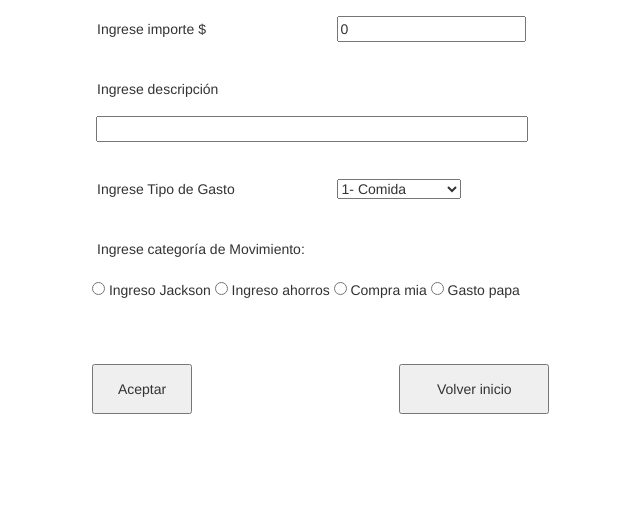
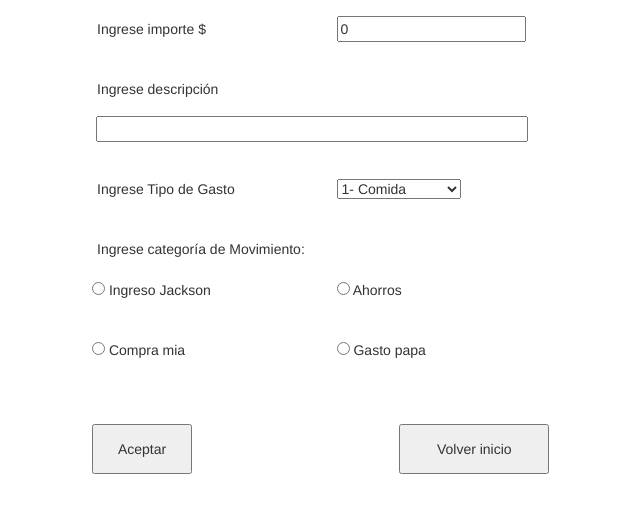
Before and after one commit to willynasiff/america, a Flask app: page /cargarMovimiento in a window 1280 px wide. Shown: the part 122-640 px from the top of the page, without its empty margins (328-968 px from the left). Run offline with Flask 2, Linux system fonts and the light colour scheme; data comes from the database, SQL or seed files in the repository; both versions use the stored data as it was after the commit; some libraries are stand-ins or nearby versions.

Commit message:
los nuevos cambios

```diff
--- a/fuente/mostrarGastos.py
+++ b/fuente/mostrarGastos.py
@@ -24,7 +24,7 @@ def getGastosMensuales(mes):
   losGastos = []
 
   for row in c.execute(sentencia1):
-    identificador = id(row[0])
+    identificador = str(row[0])
     descripcion = str(row[1])
     importe = float(row[2])
     fecha = str(row[3])
@@ -110,5 +110,6 @@ def getGastosMensuales(mes):
 #  print gastosYCategorias[2][2] se muestra la segunda fila de los gastos
 #  print gastosYCategorias[2][1][0] se muestra el id de la primera fila
 
+  return gastosYCategorias
 
-  return gastosYCategorias
+#[12, [[1, 'Comida'], [2, 'Transportes'], [3, 'Alquiler'], [4, 'Comer afuera'], [5, 'Cosas varias'], [6, 'Ropa esqui']], [[27181400, 'anana', #11.0, '2018-12-05', 1]], [0, 0, 11.0], [0, 0, 11.0]]
--- a/templates/cargarMovimiento.html
+++ b/templates/cargarMovimiento.html
@@ -42,11 +42,13 @@ Ingrese importe $ </td>
 
 
 <tr><td height="40" style="text-indent:85px;" colspan="2" valign="bottom">Ingrese categor&iacute;a de Movimiento:</td></tr>
-<tr><td colspan="2" height="60" style="text-indent:80px;">
+<tr><td height="60" style="text-indent:80px;">
 <input type="radio" name="categoria" value="1"> Ingreso Jackson
-<input type="radio" name="categoria" value="2"> Ingreso ahorros
-<input type="radio" name="categoria" value="3"> Compra mia
-<input type="radio" name="categoria" value="4"> Gasto papa
+</td>
+<td><input type="radio" name="categoria" value="2"> Ahorros</td></tr>
+<tr><td height="60" style="text-indent:80px;">
+<input type="radio" name="categoria" value="3"> Compra mia </td>
+<td><input type="radio" name="categoria" value="4"> Gasto papa
 </td></tr>
 
 
```
Also changed, not shown: fuente/database/datos.db.
